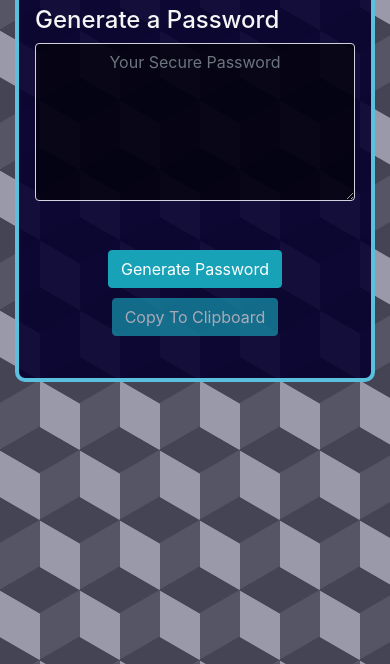
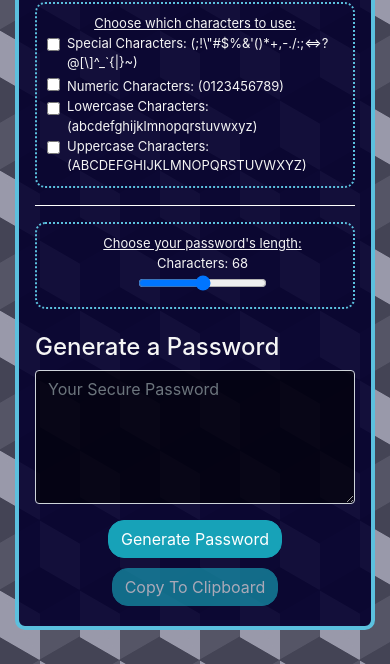
Before and after one commit to alexcoulter/password-generator, a plain HTML site: page index.html in a window 390 px wide. Shown: the part 180-844 px from the top of the page. Drawn offline with nearby package versions, Linux system fonts and the light colour scheme.

Commit message:
replaced alerts with styled elements

```diff
--- a/index.html
+++ b/index.html
@@ -11,25 +11,71 @@
   <link rel="stylesheet" href="style.css">
 
 </head>
+
 <body>
 
-  <div class = "container mt-5">
-    <div class = "jumbotron pt-3">
-  <h1 class = "text-center text-info">PASSWORD GENERATOR</h1>
+  <div id="alert1" class="alert alert-danger inactive alert-dismissible fade show" role="alert">
+    <h4 class="alert-heading">Couldn't Create Password:</h4>
+    <p>You must choose at least one of the character types in order to generate a password</p>
+    <button type="button" class="close" data-dismiss="alert" aria-label="Close">
+      <span aria-hidden="true">&times;</span>
+  </div>
 
-    <h4 class="text-left">Generate a Password</h4>
+
+  <div class="container mt-3 mb-3">
+    <div class="jumbotron pt-3">
+      <h1 class="text-center text-info">PASSWORD GENERATOR</h1>
+
 
       <div class="form-group">
+        <p class="text-center"><u>Choose which characters to use:</u></p>
+        <div class="form-check">
+          <input class="form-check-input" type="checkbox" value="" id="checkSpecial">
+          <label class="form-check-label" for="checkSpecial">
+            Special Characters: (;!\"#$%&'()*+,-./:;&lt;=>?@[\]^_`{|}~)
+          </label>
+        </div>
+        <div class="form-check">
+          <input class="form-check-input" type="checkbox" value="" id="checkNumeric">
+          <label class="form-check-label" for="checkNumeric">
+            Numeric Characters: (0123456789)
+          </label>
+        </div>
+        <div class="form-check">
+          <input class="form-check-input" type="checkbox" value="" id="checkLowercase">
+          <label class="form-check-label" for="checkLowercase">
+            Lowercase Characters: (abcdefghijklmnopqrstuvwxyz)
+          </label>
+        </div>
+        <div class="form-check">
+          <input class="form-check-input" type="checkbox" value="" id="checkUppercase">
+          <label class="form-check-label" for="checkUppercase">
+            Uppercase Characters: (ABCDEFGHIJKLMNOPQRSTUVWXYZ)
+          </label>
+        </div>
+      </div>
 
-      <textarea class="form-control text-center" id="mytext" rows="6" placeholder = "Your Secure Password"></textarea>
+      <hr>
+      <div class="range">
+        <p><u>Choose your password's length: </u></p>
+        <p>Characters: <span id="charCount"></span></p><input type="range" class="custom-range" min="8" max="128"
+          id="passwordRange">
       </div>
-    <hr class="my-4">
-    <button type="submit" id ="button1" class="btn btn-info" onclick = "passwordGenerate()">Generate Password
+      <br>
+      <h4 class="text-left">Generate a Password</h4>
+      <textarea class="form-control mb-3" id="mytext" rows="5" placeholder="Your Secure Password"></textarea>
+
+
+      <div class="buttonContainer">
+        <button type="submit" id="button1" class="btn btn-info" onclick="passwordGenerate()">Generate Password
         </button>
-  <button type="submit" class="btn btn-info disabled float-right clearfix" onclick = "copyClip()" aria-disabled="true" id = "button2">Copy To Clipboard
+        <button type="submit" class="btn btn-info disabled float-right clearfix" onclick="copyClip()"
+          aria-disabled="true" id="button2">Copy To Clipboard
         </button>
       </div>
     </div>
+  </div>
+
 
 
 
@@ -45,35 +91,28 @@
   <script>
     //Javascript Code
     pgDone = false;
+    var charCount = document.getElementById("charCount");
+    var passwordRange = document.getElementById("passwordRange");
+    charCount.innerHTML = passwordRange.value;
+
+    passwordRange.oninput = function () {
+      charCount.innerHTML = this.value;
+    }
+
+
 
     function passwordGenerate() {
-  alert("We are going to generate a random password for you");
-  var j = 0;
-  while(j < 10){
-  var length = prompt("What should the password's length be (8-128 characters)?");
-  if(length > 7 && length  < 129) {
-   j = 10;
+      var special = document.getElementById("checkSpecial").checked;
+      var numeric = document.getElementById("checkNumeric").checked;
+      var lowercase = document.getElementById("checkLowercase").checked;
+      var uppercase = document.getElementById("checkUppercase").checked;
+
+
+      if (!special && !numeric && !lowercase && !uppercase) {
+        var alert1 = document.getElementById("alert1");
+        alert1.classList.remove("inactive");
       }
       else {
-    alert("The password must be between 18 and 128 characters");
-  }
-  }
-
- var k = 0;
-  while ( k < 10) {
-  var special = confirm("Do you want to use Special Characters?");
-  var numeric = confirm("Do you want to use Numeric Characters?");
-  var lowercase = confirm("Do you want to use Lowercase Characters?");
-  var uppercase = confirm("Do you want to use Uppercase Characters?");
-
-    if(special || numeric || lowercase || uppercase){
-      k = 10;
-    }
-    else {
-      alert("You have to use at least one of the character types in your password!");
-    }
-  }
-
 
         var specialChar = ";!\"#$%&'()*+,-./:;<=>?@[\]^_`{|}~";
         var numericChar = "0123456789";
@@ -95,11 +134,11 @@
           characters += uppercaseChar;
         }
         console.log(characters);
+        console.log(passwordRange.value);
 
 
 
-
-  for (var x = 0; x < length; x ++) {
+        for (var x = 0; x < passwordRange.value; x++) {
           result += characters[Math.floor(Math.random() * characters.length)];
         }
         console.log(result);
@@ -110,25 +149,18 @@ console.log(result);
         element.classList.remove("disabled");
       }
 
-
+    }
 
     function copyClip() {
-    if(!pgDone) {
+      if (!pgDone) {
         console.log("nope");
       }
       else {
-    /* Get the text field */
         var copyText = document.getElementById("mytext");
-
-/* Select the text field */
         copyText.select();
-copyText.setSelectionRange(0, 99999); /*For mobile devices*/
-
-/* Copy the text inside the text field */
+        copyText.setSelectionRange(0, 99999);
         document.execCommand("copy");
-
-/* Alert the copied text */
-alert("Copied the text: " + copyText.value);
+        alert("Copied Your Password: " + copyText.value);
 
       }
     }
--- a/style.css
+++ b/style.css
@@ -1,6 +1,6 @@
 body {
-  color:whitesmoke;
-  background-color:#556;
+color:whitesmoke;
+background-color:#556;
 background-image: linear-gradient(30deg, #445 12%, transparent 12.5%, transparent 87%, #445 87.5%, #445),
 linear-gradient(150deg, #445 12%, transparent 12.5%, transparent 87%, #445 87.5%, #445),
 linear-gradient(30deg, #445 12%, transparent 12.5%, transparent 87%, #445 87.5%, #445),
@@ -18,28 +18,64 @@ background-position: 0 0, 0 0, 40px 70px, 40px 70px, 0 0, 40px 70px;
   max-width: 600px;
   margin: 0 auto;
   border-radius: 10px;
+  padding-bottom:20px !important;
+  margin-bottom: 0 !important;
 }
 
 h1{
-  border-bottom: 2px solid rgb(91,192,222);
-  margin-bottom: 20px;
+  margin-bottom: 30px;
+  margin-top: 20px;
   text-shadow: 2px 1px lightgrey;
-  box-shadow: 2px 1px lightgrey;
 }
 
-.form-control {
+p{
+  margin:0;
+}
+
+.inactive {
+  display: none;
+}
+#alert1 {
+  position: fixed;
+  top: 50%;
+  left: 50%;
+  transform: translate(-50%, -50%);
+}
+
+.form-group {
+  padding:10px;
+  border:2px dotted rgb(91,192,222);
+  border-radius:10px;
+}
+
+.form-control  {
   background-color: rgba(0, 0, 0, .6) !important;
 }
 
 #mytext {
   color:white;
 }
+hr{
+  border-bottom: 1px solid white;
+}
+.range {
+ padding: 10px;
+ padding-left:25px;
+ border:2px dotted rgb(91,192,222);
+ border-radius:10px;
+ text-align: center;
+}
 
-@media only screen and (max-width: 400px) {
-#button2 {
+button {
+  border-radius: 1rem !important ;
+}
+
+@media only screen and (max-width: 420px) {
+
+  #button2 {
   float:none !important;
 }
-.jumbotron{
+.buttonContainer{
   text-align: center;
 }
 
@@ -49,4 +85,11 @@ margin-bottom:10px;
 #button2 {
   margin-bottom:10px;
   }
+.jumbotron {
+  padding-bottom: 10px !important;
 }
+
+label, p {
+  font-size: 13px;
+}
+}
```
Also changed, not shown: ss.jpg (added), ss2.jpg (added), ss3.jpg (added). Lines whose indentation alone changed are shown as unchanged.
